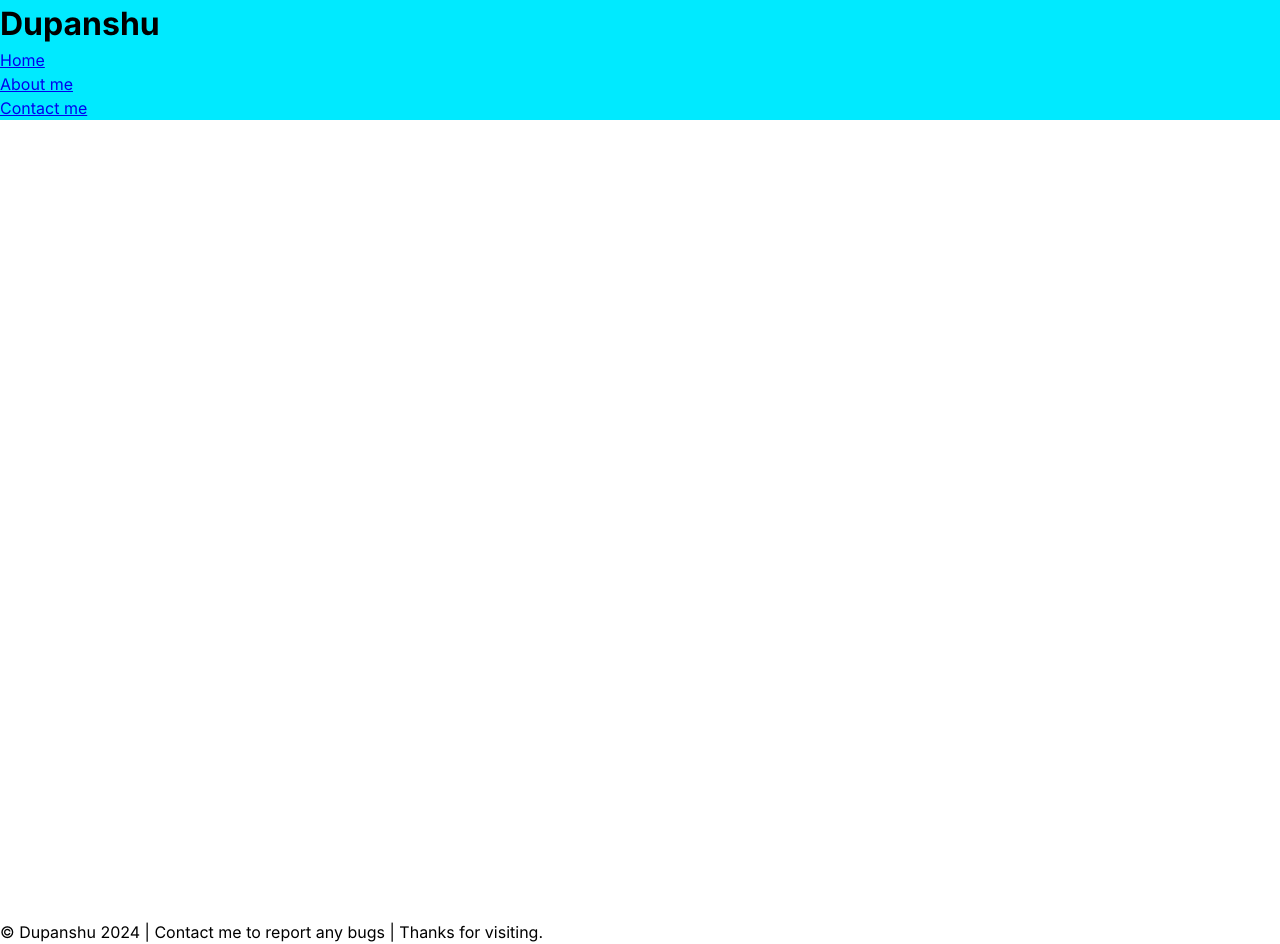
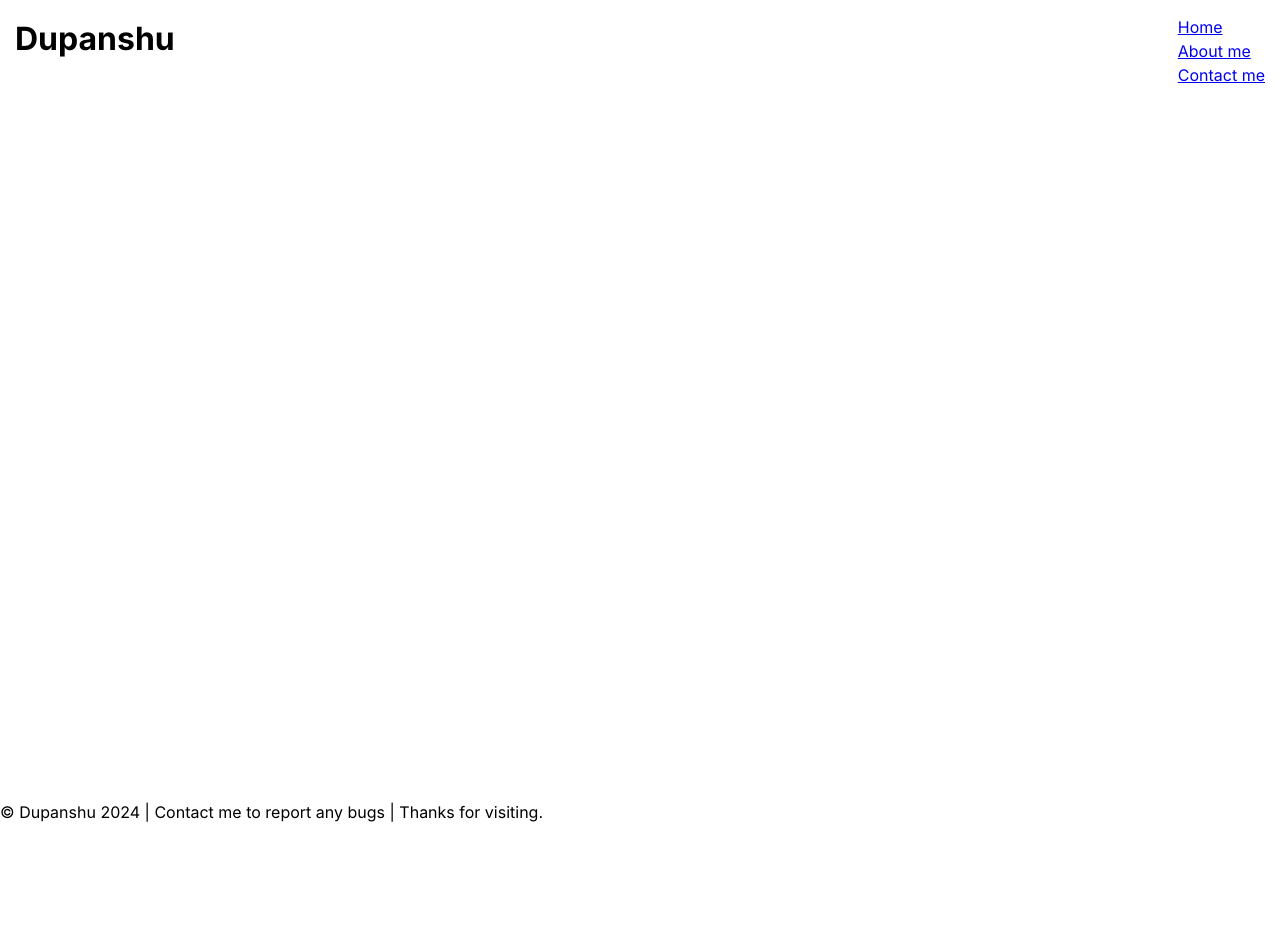
Before and after one commit to Dupanshu/my-portfolio, a plain HTML site: page index.html in a window 1280 px wide. After the commit the page ends 824 px from the top, so only its background shows below. Drawn offline with Linux system fonts and the light colour scheme.

Commit message:
changing branch

```diff
--- a/assets/style/index.css
+++ b/assets/style/index.css
@@ -6,6 +6,16 @@ header {
 
 }
 
+h1 {
+    float: left;
+    padding: 15px;
+}
+
+nav {
+    float: right;
+    padding: 15px;
+}
+
 .container {
     min-height: 100vh;
 }
```
